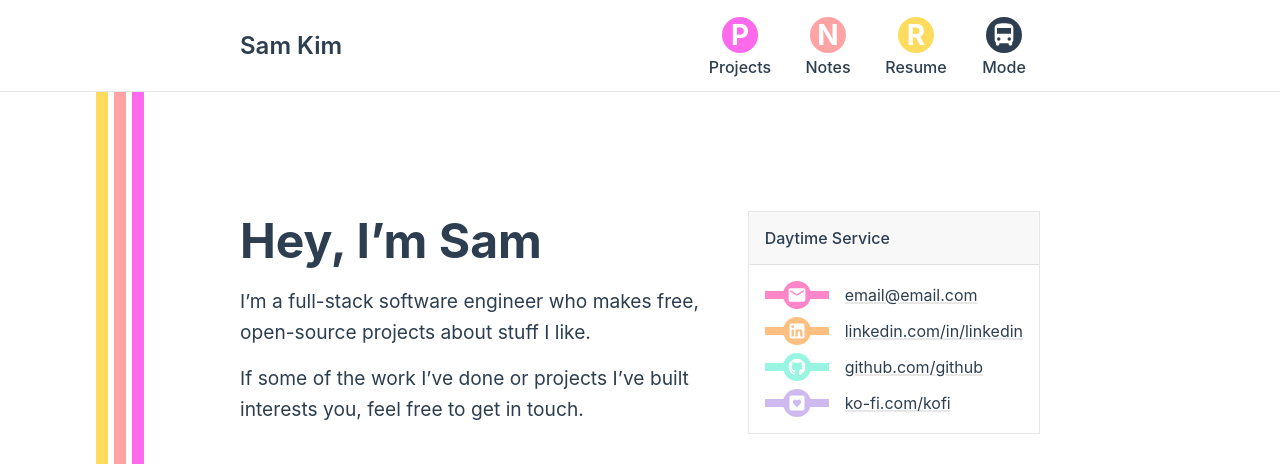
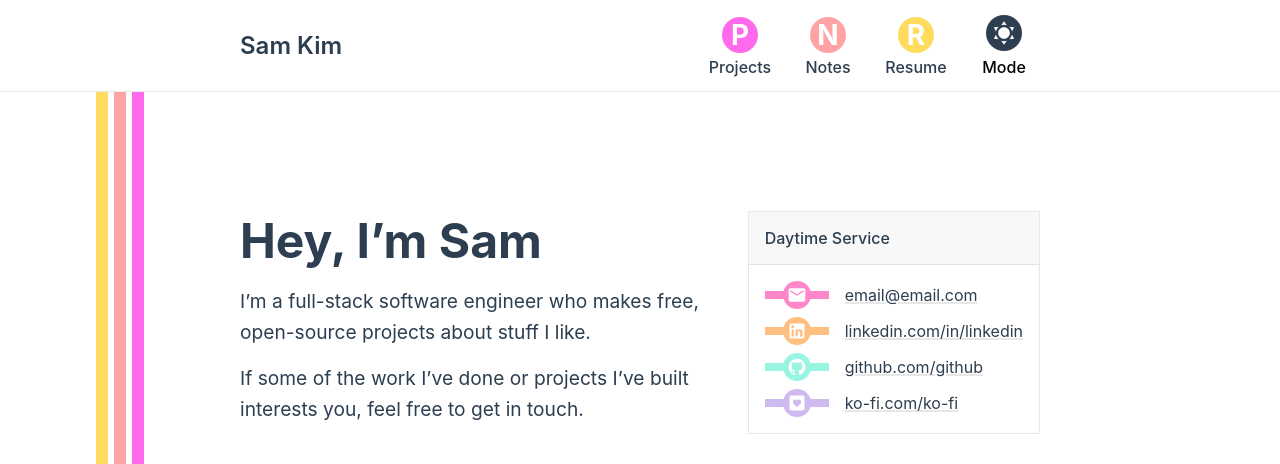
Before and after one commit to sam-k/sam-k-v3, a Vue app: page / in a window 1280 px wide. Shown: the top 464 px of the page. Built offline with nearby package versions, Linux system fonts and the light colour scheme.

Commit message:
Support dark mode (#11)
Support dark mode. Also fix some basic accessibility issues.

```diff
--- a/src/App.vue
+++ b/src/App.vue
@@ -1,7 +1,11 @@
 <script setup lang="ts">
   import {RouterLink, RouterView} from 'vue-router';
-  import BusIcon from './components/icons/BusIcon.vue';
+  import WeatherNightIcon from './components/icons/WeatherNightIcon.vue';
+  import WeatherSunnyIcon from './components/icons/WeatherSunnyIcon.vue';
   import NavHeaderItem from './components/nav/NavHeaderItem.vue';
+  import store from './store.ts';
+
+  store.applyDarkMode(/* isInitialRender= */ true);
 </script>
 
 <template>
@@ -11,22 +15,31 @@
         Sam Kim
       </RouterLink>
       <nav>
-        <RouterLink to="/projects" class="noHover">
+        <RouterLink to="/projects" aria-label="Projects" class="noHover">
           <NavHeaderItem name="Projects" color="var(--color-accent-1)" />
         </RouterLink>
-        <RouterLink to="/notes" class="noHover">
+        <RouterLink to="/notes" aria-label="Notes" class="noHover">
           <NavHeaderItem name="Notes" color="var(--color-accent-2)" />
         </RouterLink>
         <!-- TODO: Fetch from data. -->
-        <a href="link 1" class="noHover">
+        <a href="link 1" aria-label="Resumé" class="noHover">
           <NavHeaderItem name="Resume" color="var(--color-accent-3)" />
         </a>
-        <!-- TODO: Implement dark mode toggle. -->
-        <a :class="[$style.darkModeButton, 'noHover']">
-          <NavHeaderItem name="Mode" color="var(--color-text)">
-            <BusIcon />
+        <button
+          aria-label="Dark Mode Toggle"
+          :class="[$style.darkModeButton, 'noHover']"
+          tabindex="0"
+          @click="store.toggleDarkMode"
+        >
+          <NavHeaderItem
+            name="Mode"
+            color="var(--color-text)"
+            aria-hidden="true"
+          >
+            <WeatherNightIcon v-if="store.isDarkMode" />
+            <WeatherSunnyIcon v-if="!store.isDarkMode" />
           </NavHeaderItem>
-        </a>
+        </button>
       </nav>
     </div>
   </header>
@@ -37,7 +50,12 @@
       <span>•</span>
       <span>© 2024 Sam Kim</span>
       <span>•</span>
-      <a href="https://github.com/sam-k/sam-k-v3">Under the hood ↗</a>
+      <a
+        href="https://github.com/sam-k/sam-k-v3"
+        aria-label="Under the hood"
+      >
+        Under the hood ↗
+      </a>
     </div>
   </footer>
 </template>
@@ -84,11 +102,16 @@
     align-items: center;
     column-gap: 1rem;
 
-    a {
+    a,
+    .darkModeButton {
       font-weight: 500;
     }
 
     .darkModeButton {
+      padding: 0;
+      font-size: 1rem;
+      background-color: unset;
+      border: none;
       cursor: pointer;
     }
   }
--- a/src/assets/base.css
+++ b/src/assets/base.css
@@ -38,8 +38,7 @@
   --underline-transition-speed: 250ms;
 }
 
-@media (prefers-color-scheme: dark) {
-  :root {
+:root.dark {
   --color-background: var(--base-color-black);
   --color-background-soft: var(--base-color-black-soft);
   --color-background-mute: var(--base-color-black-mute);
@@ -48,4 +47,3 @@
   --color-heading: var(--base-color-text-dark-1);
   --color-text: var(--base-color-text-dark-2);
 }
-}
--- a/src/assets/main.css
+++ b/src/assets/main.css
@@ -56,6 +56,10 @@ ul {
   margin: 0;
   padding: 0;
   list-style-type: none;
+}
+
+button {
+  font-family: inherit;
 }
 
 a {
--- a/src/components/common/LegendItem.vue
+++ b/src/components/common/LegendItem.vue
@@ -10,7 +10,7 @@
 </script>
 
 <template>
-  <a :href="link" :class="[$style.container, 'noHover']">
+  <a :href="link" :class="[$style.container, 'noHover']" tabindex="-1">
     <div :class="$style.bullet">
       <div :class="$style.line" />
       <div :class="$style.stop">
--- a/src/components/home/ContactsBox.vue
+++ b/src/components/home/ContactsBox.vue
@@ -1,14 +1,17 @@
 <script setup lang="ts">
   import EmailIcon from '../icons/EmailIcon.vue';
   import GitHubIcon from '../icons/GitHubIcon.vue';
-  import KoFiIcon from '../icons/HeartBoxIcon.vue';
+  import HeartBoxIcon from '../icons/HeartBoxIcon.vue';
   import LinkedInIcon from '../icons/LinkedInIcon.vue';
   import LegendItem from '../common/LegendItem.vue';
+  import store from '../../store.ts';
 </script>
 
 <template>
   <div :class="$style.container">
-    <span :class="$style.header">Daytime Service</span>
+    <span :class="$style.header">
+      {{ store.isDarkMode ? 'Evening Service': 'Daytime Service' }}
+    </span>
     <ul :class="$style.contacts">
       <li>
         <!-- TODO: Fetch from data. -->
@@ -43,11 +46,11 @@
       <li>
         <!-- TODO: Fetch from data. -->
         <LegendItem
-          label="ko-fi.com/kofi"
-          link="https://ko-fi.com/kofi"
+          label="ko-fi.com/ko-fi"
+          link="https://ko-fi.com/ko-fi"
           color="var(--color-highlight-4)"
         >
-          <KoFiIcon />
+          <HeartBoxIcon />
         </LegendItem>
       </li>
     </ul>
--- a/src/components/icons/BusIcon.vue
+++ /dev/null
@@ -1,11 +0,0 @@
-<!--
-  This icon is from <https://github.com/Templarian/MaterialDesign>, distributed
-  under the Apache 2.0 (https://www.apache.org/licenses/LICENSE-2.0) license.
--->
-<template>
-  <svg xmlns="http://www.w3.org/2000/svg" viewBox="0 0 24 24">
-    <path
-      d="M18,11H6V6H18M16.5,17A1.5,1.5 0 0,1 15,15.5A1.5,1.5 0 0,1 16.5,14A1.5,1.5 0 0,1 18,15.5A1.5,1.5 0 0,1 16.5,17M7.5,17A1.5,1.5 0 0,1 6,15.5A1.5,1.5 0 0,1 7.5,14A1.5,1.5 0 0,1 9,15.5A1.5,1.5 0 0,1 7.5,17M4,16C4,16.88 4.39,17.67 5,18.22V20A1,1 0 0,0 6,21H7A1,1 0 0,0 8,20V19H16V20A1,1 0 0,0 17,21H18A1,1 0 0,0 19,20V18.22C19.61,17.67 20,16.88 20,16V6C20,2.5 16.42,2 12,2C7.58,2 4,2.5 4,6V16Z"
-    />
-  </svg>
-</template>
--- /dev/null
+++ b/src/components/icons/WeatherNightIcon.vue
@@ -0,0 +1,12 @@
+<!--
+  This icon is adapted from <https://github.com/Templarian/MaterialDesign>,
+  distributed under the Apache 2.0 (https://www.apache.org/licenses/LICENSE-2.0)
+  license.
+-->
+<template>
+  <svg xmlns="http://www.w3.org/2000/svg" viewBox="0 0 24 24">
+    <path
+      d="M 17.75,4.09 15.22,6.03 16.13,9.09 13.5,7.28 10.87,9.09 11.78,6.03 9.25,4.09 12.44,4 13.5,1 l 1.06,3 3.19,0.09 m 3.5,6.91 -1.64,1.25 0.59,1.98 -1.7,-1.17 -1.7,1.17 0.59,-1.98 L 15.75,11 17.81,10.95 18.5,9 19.19,10.95 21.25,11 m -2.28,4.95 c 0.83,-0.08 1.72,1.1 1.19,1.85 -0.32,0.45 -0.66,0.87 -1.08,1.27 C 15.17,23 8.84,23 4.94,19.07 1.03,15.17 1.03,8.83 4.94,4.93 5.34,4.53 5.76,4.17 6.21,3.85 6.96,3.32 8.14,4.21 8.06,5.04 c -0.27,2.86 0.69,5.83 2.89,8.02 2.19,2.2 5.15,3.16 8.02,2.89"
+    />
+  </svg>
+</template>
--- /dev/null
+++ b/src/components/icons/WeatherSunnyIcon.vue
@@ -0,0 +1,12 @@
+<!--
+  This icon is adapted from <https://github.com/Templarian/MaterialDesign>,
+  distributed under the Apache 2.0 (https://www.apache.org/licenses/LICENSE-2.0)
+  license.
+-->
+<template>
+  <svg xmlns="http://www.w3.org/2000/svg" viewBox="0 0 24 24">
+    <path
+      d="m 12,7 c 2.761424,0 5,2.2385763 5,5 0,2.761424 -2.238576,5 -5,5 C 9.2385763,17 7,14.761424 7,12 7,9.2385763 9.2385763,7 12,7 m 0,-5 2.39,3.42 C 13.65,5.15 12.84,5 12,5 11.16,5 10.35,5.15 9.61,5.42 L 12,2 M 3.34,7 7.5,6.65 C 6.9,7.16 6.36,7.78 5.94,8.5 5.5,9.24 5.25,10 5.11,10.79 L 3.34,7 m 0.02,10 1.76,-3.77 c 0.14,0.77 0.41,1.55 0.83,2.27 0.42,0.74 0.96,1.36 1.55,1.87 L 3.36,17 M 20.65,7 18.88,10.79 C 18.74,10 18.47,9.23 18.05,8.5 17.63,7.78 17.1,7.15 16.5,6.64 L 20.65,7 m -0.01,10 -4.14,0.36 c 0.59,-0.51 1.12,-1.14 1.54,-1.86 0.42,-0.73 0.69,-1.5 0.83,-2.29 L 20.64,17 M 12,22 9.59,18.56 C 10.33,18.83 11.14,19 12,19 c 0.82,0 1.63,-0.17 2.37,-0.44 z"
+    />
+  </svg>
+</template>
--- /dev/null
+++ b/src/store.ts
@@ -0,0 +1,39 @@
+import {reactive} from 'vue';
+
+const DARK_MODE_STORAGE_KEY = 'isDarkMode';
+const DARK_MODE_CLASSNAME = 'dark';
+
+export default reactive({
+  isDarkMode: (() => {
+    const storageDarkMode = localStorage.getItem(DARK_MODE_STORAGE_KEY);
+    return (
+      storageDarkMode === 'true' ||
+      (!storageDarkMode &&
+        window.matchMedia('(prefers-color-scheme: dark)').matches)
+    );
+  })(),
+
+  applyDarkMode(isInitialRender = false) {
+    const rootEl = document.querySelector(':root');
+    if (!rootEl) {
+      return;
+    }
+
+    if (!isInitialRender) {
+      localStorage.setItem(
+        DARK_MODE_STORAGE_KEY,
+        this.isDarkMode ? 'true' : 'false'
+      );
+    }
+    if (this.isDarkMode) {
+      rootEl.classList.add(DARK_MODE_CLASSNAME);
+    } else {
+      rootEl.classList.remove(DARK_MODE_CLASSNAME);
+    }
+  },
+
+  toggleDarkMode() {
+    this.isDarkMode = !this.isDarkMode;
+    this.applyDarkMode();
+  },
+});
```
Lines whose indentation alone changed are shown as unchanged.
